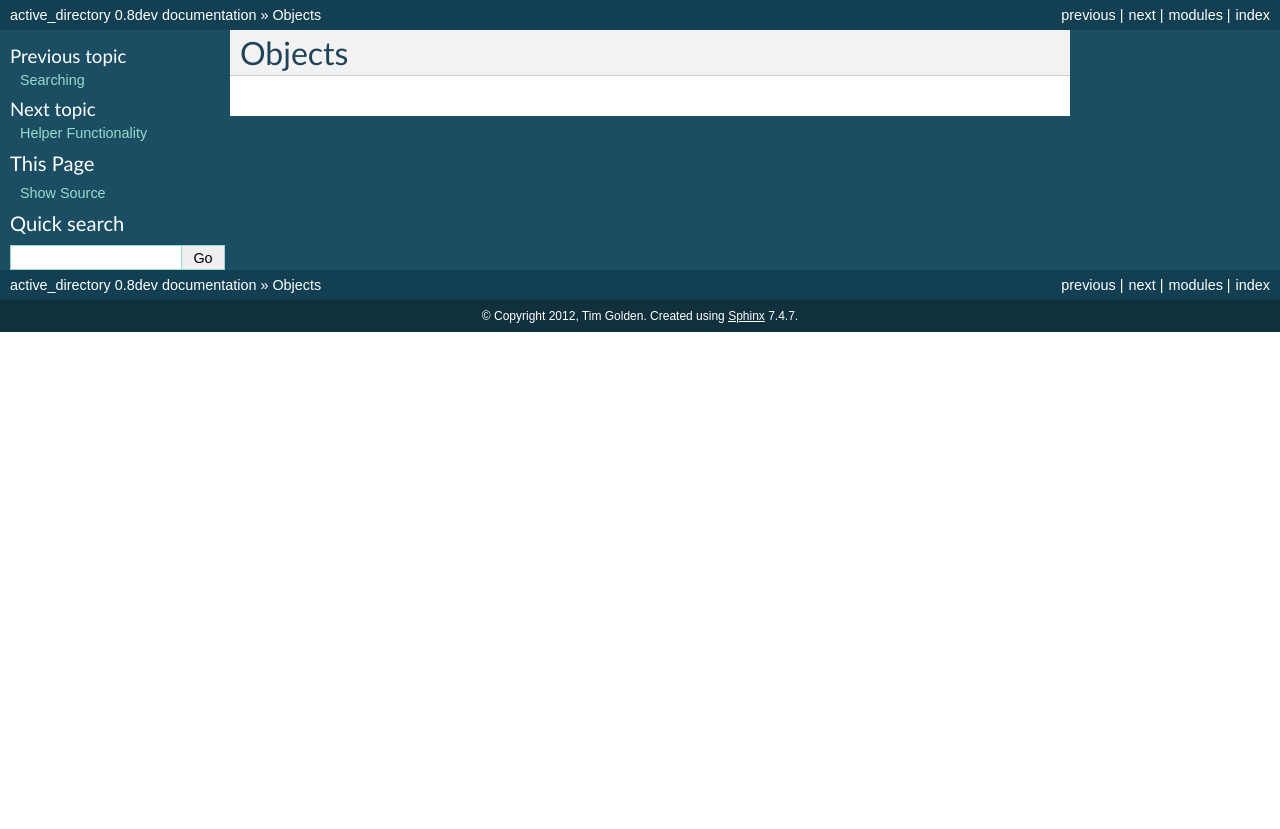
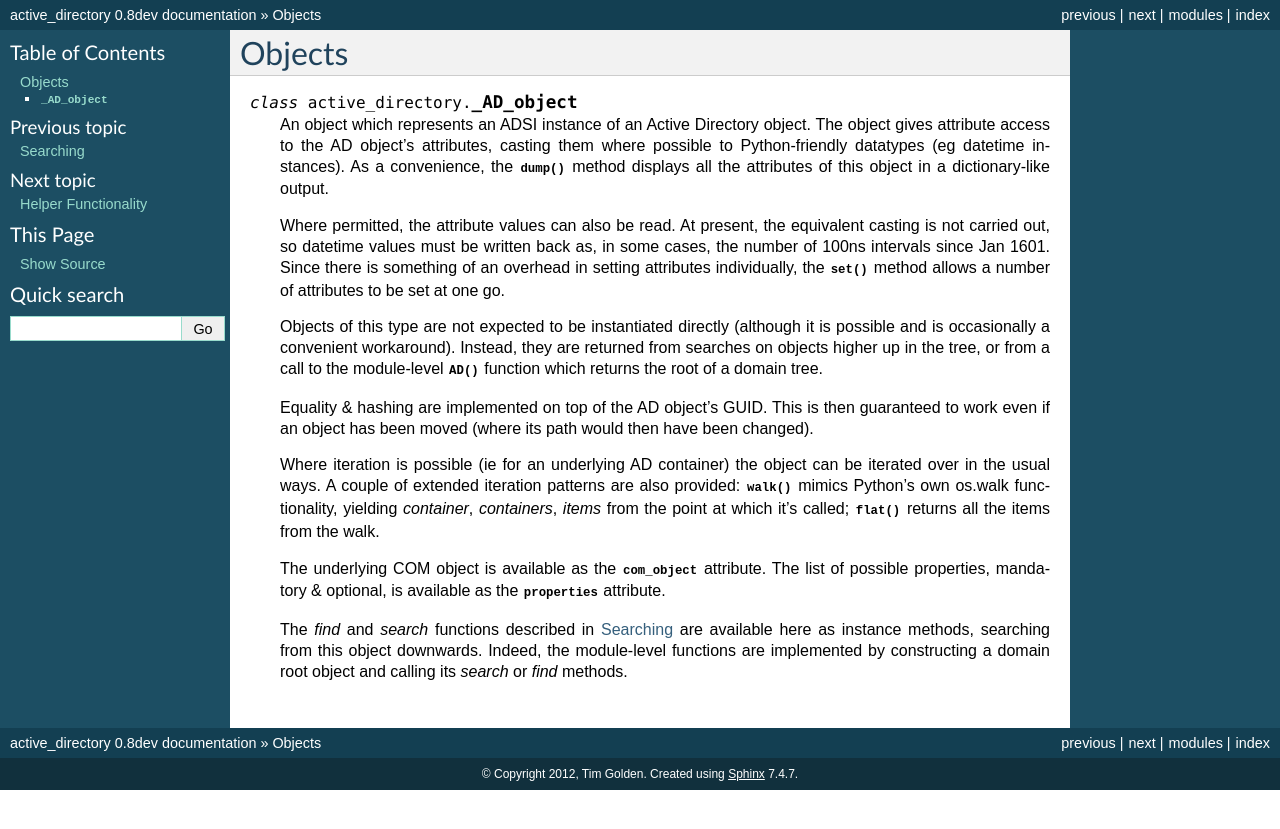
Before and after one commit to tjguk/active_directory, a Sphinx documentation site: the page built from docs/objects.rst, in a window 1280 px wide. Shown: the top 829 px of the page. Built offline with Sphinx 7.4.7, drawn with Linux system fonts in a browser that asks for light colours.

Commit message:
Bring docs up to scratch

```diff
--- a/docs/index.rst
+++ b/docs/index.rst
@@ -21,7 +21,7 @@ code while allowing the underlying object to be accessed easily.
 * :doc:`objects`
 * :doc:`helpers`
 
-There's also cookbook of examples:
+There's also a cookbook of examples:
 
 * :doc:`cookbook`
 
--- a/docs/objects.rst
+++ b/docs/objects.rst
@@ -2,3 +2,42 @@
 
 Objects
 =======
+
+..  py:class:: _AD_object
+
+    An object which represents an ADSI instance of an Active Directory object.
+    The object gives attribute access to the AD object's attributes, casting
+    them where possible to Python-friendly datatypes (eg datetime instances).
+    As a convenience, the :meth:`dump` method displays all the attributes of
+    this object in a dictionary-like output.
+
+    Where permitted, the attribute values can also be read. At present, the
+    equivalent casting is not carried out, so datetime values must be written
+    back as, in some cases, the number of 100ns intervals since Jan 1601.
+    Since there is something of an overhead in setting attributes individually,
+    the :meth:`set` method allows a number of attributes to be set at one go.
+
+    Objects of this type are not expected to be instantiated directly (although
+    it is possible and is occasionally a convenient workaround). Instead, they
+    are returned from searches on objects higher up in the tree, or from a
+    call to the module-level :func:`AD` function which returns the root of
+    a domain tree.
+
+    Equality & hashing are implemented on top of the AD object's GUID. This
+    is then guaranteed to work even if an object has been moved (where its
+    path would then have been changed).
+
+    Where iteration is possible (ie for an underlying AD container) the object
+    can be iterated over in the usual ways. A couple of extended iteration patterns
+    are also provided: :meth:`walk` mimics Python's own os.walk functionality,
+    yielding `container`, `containers`, `items` from the point at which it's
+    called; :meth:`flat` returns all the items from the walk.
+
+    The underlying COM object is available as the :attr:`com_object` attribute.
+    The list of possible properties, mandatory & optional, is available as the
+    :attr:`properties` attribute.
+
+    The `find` and `search` functions described in :doc:`searching` are available
+    here as instance methods, searching from this object downwards. Indeed, the
+    module-level functions are implemented by constructing a domain root object
+    and calling its `search` or `find` methods.
```
Also changed, not shown: docs/searching.rst (+4 -4 lines), docs/tutorial.rst (+29 -28 lines).
